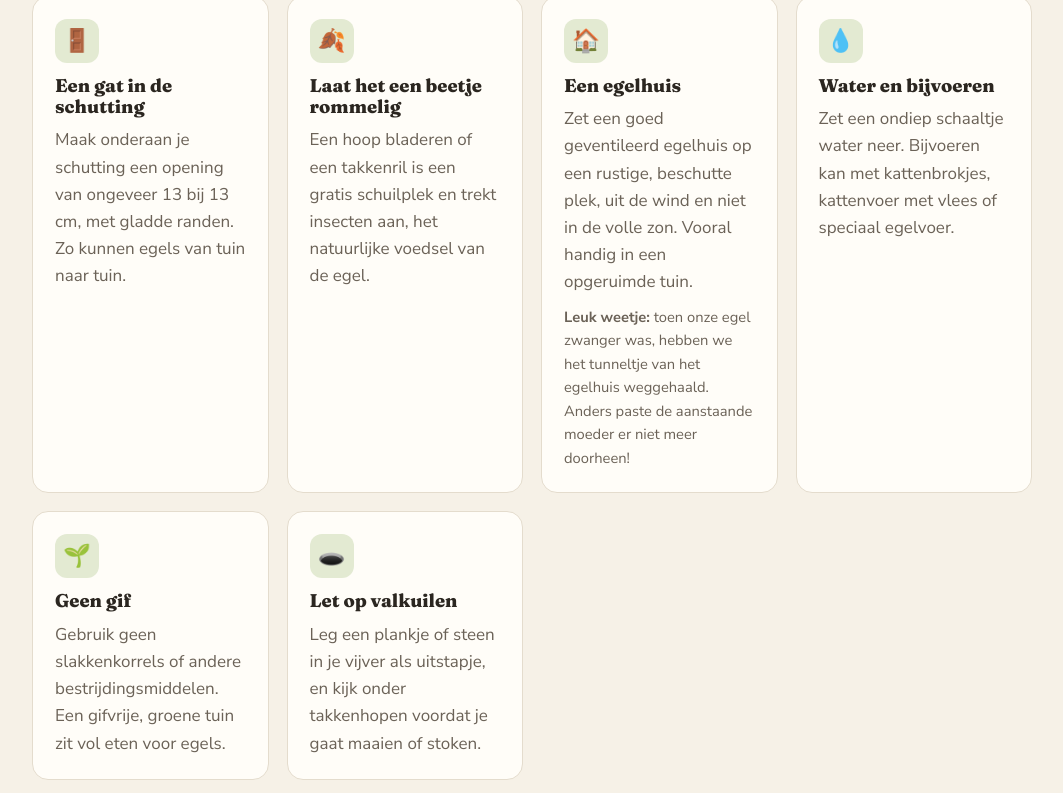
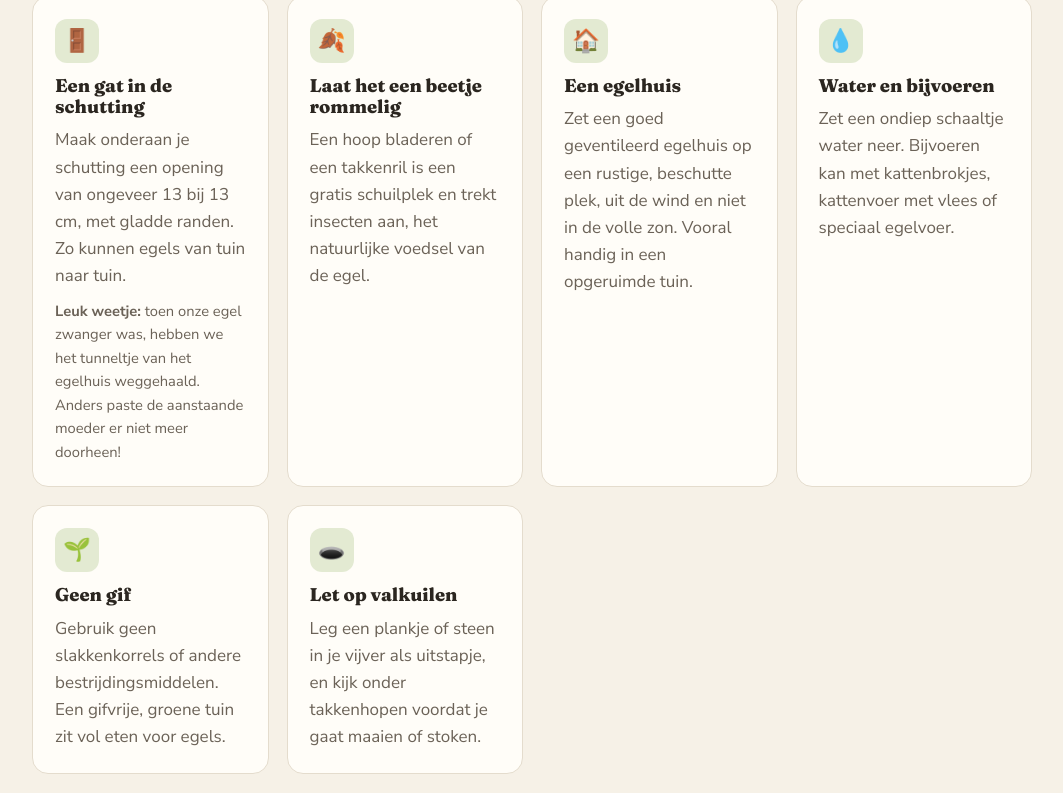
Before and after one commit to Dutchflight/egelsindezijdes, a plain HTML site: page index.html in a window 1280 px wide. Shown: the part 1550-2343 px from the top of the page, without its empty margins (108-1171 px from the left). Drawn offline with Linux system fonts and the light colour scheme.

Commit message:
Weetje naar tip schuttinggat
Co-Authored-By: Claude Opus 5.5 <noreply@anthropic.com>
Claude-Session: https://claude.ai/code/session_01T5JfFaXiqf38MUgTP8ainZ

```diff
--- a/index.html
+++ b/index.html
@@ -140,9 +140,9 @@
       <h2>Zo help je egels</h2>
       <p class="lead">Een egel loopt in één nacht wel een paar kilometer en bezoekt tientallen tuinen. Kleine aanpassingen maken voor hem een groot verschil.</p>
       <div class="tips">
-        <div class="tip"><div class="ic">🚪</div><h3>Een gat in de schutting</h3><p>Maak onderaan je schutting een opening van ongeveer 13 bij 13 cm, met gladde randen. Zo kunnen egels van tuin naar tuin.</p></div>
+        <div class="tip"><div class="ic">🚪</div><h3>Een gat in de schutting</h3><p>Maak onderaan je schutting een opening van ongeveer 13 bij 13 cm, met gladde randen. Zo kunnen egels van tuin naar tuin.</p><p style="margin-top:10px;font-size:.92rem"><strong>Leuk weetje:</strong> toen onze egel zwanger was, hebben we het tunneltje van het egelhuis weggehaald. Anders paste de aanstaande moeder er niet meer doorheen!</p></div>
         <div class="tip"><div class="ic">🍂</div><h3>Laat het een beetje rommelig</h3><p>Een hoop bladeren of een takkenril is een gratis schuilplek en trekt insecten aan, het natuurlijke voedsel van de egel.</p></div>
-        <div class="tip"><div class="ic">🏠</div><h3>Een egelhuis</h3><p>Zet een goed geventileerd egelhuis op een rustige, beschutte plek, uit de wind en niet in de volle zon. Vooral handig in een opgeruimde tuin.</p><p style="margin-top:10px;font-size:.92rem"><strong>Leuk weetje:</strong> toen onze egel zwanger was, hebben we het tunneltje van het egelhuis weggehaald. Anders paste de aanstaande moeder er niet meer doorheen!</p></div>
+        <div class="tip"><div class="ic">🏠</div><h3>Een egelhuis</h3><p>Zet een goed geventileerd egelhuis op een rustige, beschutte plek, uit de wind en niet in de volle zon. Vooral handig in een opgeruimde tuin.</p></div>
         <div class="tip"><div class="ic">💧</div><h3>Water en bijvoeren</h3><p>Zet een ondiep schaaltje water neer. Bijvoeren kan met kattenbrokjes, kattenvoer met vlees of speciaal egelvoer.</p></div>
         <div class="tip"><div class="ic">🌱</div><h3>Geen gif</h3><p>Gebruik geen slakkenkorrels of andere bestrijdingsmiddelen. Een gifvrije, groene tuin zit vol eten voor egels.</p></div>
         <div class="tip"><div class="ic">🕳️</div><h3>Let op valkuilen</h3><p>Leg een plankje of steen in je vijver als uitstapje, en kijk onder takkenhopen voordat je gaat maaien of stoken.</p></div>
```
